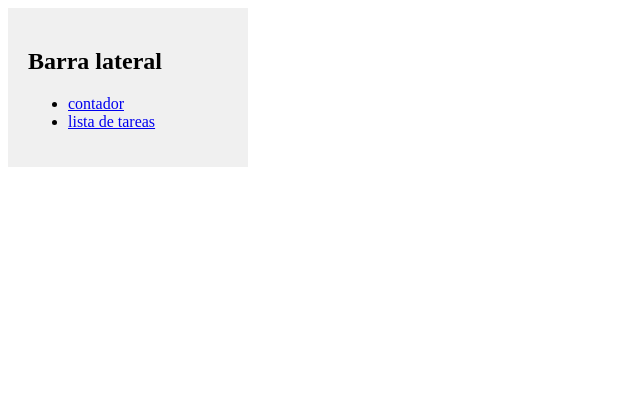
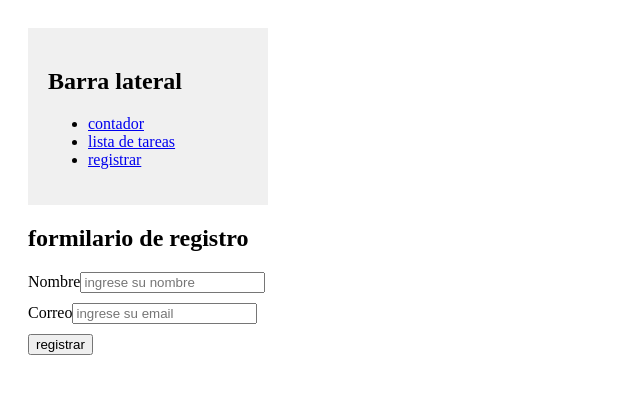
Before and after one commit to estban277/proyectooo, a Vue app: page /registrar in a window 1280 px wide. Shown: the top 394 px of the page, without its empty margins (0-640 px from the left). Built offline with nearby package versions, Linux system fonts and the light colour scheme.

Commit message:
instale vee-validate cree modulo

```diff
--- a/package.json
+++ b/package.json
@@ -12,7 +12,9 @@
     "lint": "run-s lint:*"
   },
   "dependencies": {
+    "@vee-validate/yup": "^4.15.1",
     "pinia": "^3.0.1",
+    "vee-validate": "^4.15.1",
     "vue": "^3.5.13",
     "vue-router": "^4.5.0"
   },
--- a/src/App.vue
+++ b/src/App.vue
@@ -1,10 +1,9 @@
 <template>
-  <Mainvue></Mainvue>
+  <MainView></MainView>
 </template>
 
 <script setup>
-import Mainvue from './views/mainvue.vue';
-
+import MainView from './views/MainView.vue';
 </script>
 
 <style scoped>
--- a/src/components/sidebar.vue
+++ b/src/components/sidebar.vue
@@ -1,23 +1,21 @@
 <template>
-    <div class="sidebar">
+<div class="Sidebar">
   <h2> Barra lateral</h2>
   <ul>
   <li><router-link to="/contador">contador</router-link></li>
   <li><router-link to="/lista-de-tareas">lista de tareas</router-link></li>
+  <li><router-link to="/registrar">registrar</router-link></li>
   </ul>
 </div>
-
 </template>
 
 <script setup>
-import { RouterLink } from 'vue-router';
-
 
 </script>
 
 <style>
 
-.sidebar{
+.Sidebar{
     width: 200px;
     background-color: #f0f0f0;
     padding: 20px;
--- a/src/components/ListaDeTarea.vue
+++ b/src/modules/ListaDeTareas/components/ListaDeTarea.vue
@@ -11,6 +11,7 @@
             </li>
         </ul>
     </div>
+
 
 </template>
 
--- a/src/components/contador.vue
+++ b/src/modules/contador/components/contador.vue
@@ -1,5 +1,5 @@
 <template>
-    <h1>hola mundo</h1>
+    <h1>contador</h1>
     <p>  {{ contador }} </p>
     <button @click="incrementar">incrementar</button>
     <button @click="decrementar">decrementar</button>
@@ -9,7 +9,7 @@
 
 import {ref} from 'vue';
 
-const contador = ref(0);
+const contador = ref(100);
 const incrementar = () => {
   contador.value++;
 }
@@ -21,8 +21,27 @@
 
 <style scoped>
 
+h1 {
+  font-family: sans-serif;
+  position: relative;
+  left: 50px;
+}
+
 p {
-  color: red;
+  color: navy;
+  font-size: 30px;
+  font-family: sans-serif;
+  position: relative;
+  left: 100px;
+}
+
+button {
+background-color: coral;
+border: none;
+padding: 10px 20px;
+border-radius: 20px;
+font-size: 18px;
+
 }
 
 </style>
--- /dev/null
+++ b/src/modules/registro/schemas/validationsSchema.js
@@ -0,0 +1,6 @@
+import * as yup from 'yup';
+
+export const schema = yup.object({
+  nombre: yup.string().required(),
+  email: yup.string().email().required()
+});
--- /dev/null
+++ b/src/modules/registro/views/registrarView.vue
@@ -0,0 +1,41 @@
+<template>
+  <div>
+    <h2>formilario de registro</h2>
+    <Form :validation-schema="schema" @submit="onSubmit">
+      <div class="form">
+        <label for="nombre">Nombre</label>
+        <Field type="text" name="nombre" id="nombre" placeholder="ingrese su nombre"/>
+        <ErrorMessage name="nombre"></ErrorMessage>
+      </div>
+      <div class="form">
+      <label for="correo">Correo</label>
+        <Field type="email" name="email" id="correo" placeholder="ingrese su email" />
+        <ErrorMessage name="email"></ErrorMessage>
+      </div>
+      <div class="form">
+        <button type="submit"  @click="keyClick">registrar</button>
+      </div>
+    </Form>
+  </div>
+</template>
+
+<script setup>
+  import {Form, Field, ErrorMessage} from 'vee-validate';
+  import {schema} from '../schemas/validationsSchema';
+
+  const onSubmit = () => {
+    console.log('se ha enviado el formulario');
+  }
+
+</script>
+
+<style scoped>
+
+ .form{
+  margin-bottom: 10px;
+ }
+
+
+
+
+</style>
--- a/src/router/index.js
+++ b/src/router/index.js
@@ -12,13 +12,18 @@
     {
       path: '/contador',
       name: 'contador',
-      component: () => import('../components/contador.vue'),
+      component: () => import('../modules/contador/components/contador.vue'),
     },
     {
       path: '/lista-de-tareas',
       name: 'ListaDetareas',
-      component: () => import('../components/ListaDeTarea.vue'),
+      component: () => import('../modules/ListaDeTareas/components/ListaDeTarea.vue'),
     },
+    {
+      path: '/registrar',
+      name: 'registrar',
+      component: () => import('../modules/registro/views/registrarView.vue'),
+    }
   ],
 })
 
--- a/src/views/mainvue.vue
+++ b/src/views/MainView.vue
@@ -1,7 +1,7 @@
 <template>
     <div class="container">
+      <div class="content">
         <sidebar></sidebar>
-        <div class="content">
             <router-view></router-view>
         </div>
     </div>
@@ -9,7 +9,7 @@
 </template>
 
 <script setup>
-    import sidebar from '@/components/sidebar.vue';
+  import Sidebar from '../components/Sidebar.vue';
 </script>
 
 <style>
```
Also changed, not shown: 1 other file (tests, documents, lock files or other folders). Lines whose indentation alone changed are shown as unchanged.
